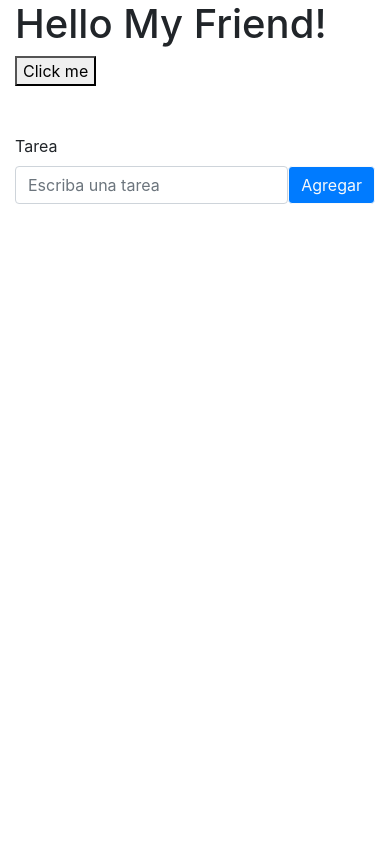
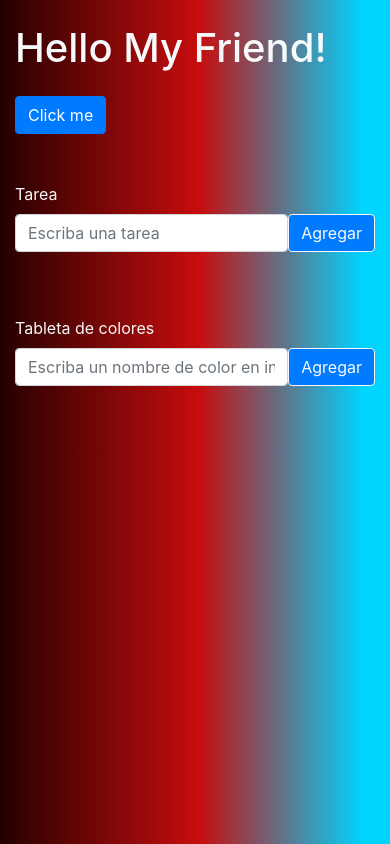
Before and after one commit to GonzaScarlata/ejercicios-react, a React (Create React App) app: page / in a window 390 px wide. Built offline with nearby package versions, Linux system fonts and the light colour scheme.

Commit message:
tableta colores lista

```diff
--- a/src/App.css
+++ b/src/App.css
@@ -1,38 +1,4 @@
-.App {
-  text-align: center;
+body {
+  background: rgb(36,0,0);
+  background: linear-gradient(90deg, rgba(36,0,0,1) 0%, rgba(199,13,13,1) 51%, rgba(0,212,255,1) 93%);
 }
-
-.App-logo {
-  height: 40vmin;
-  pointer-events: none;
-}
-
-@media (prefers-reduced-motion: no-preference) {
-  .App-logo {
-    animation: App-logo-spin infinite 20s linear;
-  }
-}
-
-.App-header {
-  background-color: #282c34;
-  min-height: 100vh;
-  display: flex;
-  flex-direction: column;
-  align-items: center;
-  justify-content: center;
-  font-size: calc(10px + 2vmin);
-  color: white;
-}
-
-.App-link {
-  color: #61dafb;
-}
-
-@keyframes App-logo-spin {
-  from {
-    transform: rotate(0deg);
-  }
-  to {
-    transform: rotate(360deg);
-  }
-}
--- a/src/App.js
+++ b/src/App.js
@@ -2,6 +2,7 @@ import './App.css';
 import Header from './components/Header';
 import TaskForm from './components/TaskForm';
 import "bootstrap/dist/css/bootstrap.min.css";
+import ColorForm from './components/ColorForm';
 
 
 function App() {
@@ -9,6 +10,7 @@ function App() {
     <div>
     <Header name='My Friend' />
     <TaskForm />
+    <ColorForm />
 
     </div>
   );
--- /dev/null
+++ b/src/components/ColorCard.js
@@ -0,0 +1,13 @@
+import React from 'react';
+
+const ColorCard = (props) => {
+
+    const style = {background: props.color, width: "5rem", height: "5rem"};
+    return (
+        <div className="card m-4 rounded-circle" style={style}>
+
+        </div>
+    );
+};
+
+export default ColorCard;
--- /dev/null
+++ b/src/components/ColorForm.js
@@ -0,0 +1,52 @@
+import React, { useEffect, useState } from "react";
+import ColorSection from "./ColorSection";
+
+
+const ColorForm = () => {
+    const colorsFromLS = JSON.parse(localStorage.getItem("colorsArray")) || [];
+    const [colorsArray, setColorsArray] = useState(colorsFromLS);
+    const [color, setColor] = useState("");
+
+    useEffect(() => {
+        localStorage.setItem("colorsArray",JSON.stringify(colorsArray))
+    }, [colorsArray])
+
+    const handleSubmit = (e) => {
+        e.preventDefault();
+        setColorsArray([...colorsArray, color]);
+        setColor("");
+    };
+
+    const handleChange = (e) => {
+        const color = e.target.value;
+        setColor(color);
+    };
+
+    return (
+        <div className="container my-5">
+            <form onSubmit={handleSubmit}>
+                <label className="text-light" for="formGroupExampleInput">
+                    Tableta de colores
+                </label>
+                <div class="form-group d-flex justify-content-between">
+                    <input
+                        type="text"
+                        class="form-control"
+                        placeholder="Escriba un nombre de color en inglés"
+                        onChange={handleChange}
+                        value={color}
+                    />
+                    <button
+                        className="btn btn-outline-light btn-primary"
+                        type="submit"
+                    >
+                        Agregar
+                    </button>
+                </div>
+            </form>
+            <ColorSection colorsArray={colorsArray} />
+        </div>
+    );
+};
+
+export default ColorForm;
--- /dev/null
+++ b/src/components/ColorSection.js
@@ -0,0 +1,14 @@
+import React from 'react';
+import ColorCard from './ColorCard';
+
+const ColorSection = (props) => {
+    return (
+        <div className="d-flex flex-wrap ">
+            {props.colorsArray.map((color, index) => (
+            <ColorCard color={color} key={index}/>
+            ))}
+        </div>
+    );
+};
+
+export default ColorSection;
--- a/src/components/Header.js
+++ b/src/components/Header.js
@@ -6,13 +6,18 @@ const Header = (props) => {
 
     const handleChange = (e) => {
         e.preventDefault();
-        setMsj(" (from changed state)");
+        if (msj === "") {
+            setMsj(" (from changed state)");
+        } else {
+            setMsj("");
+        }
+
     }
 
     return (
         <div className="container">
-            <h1>Hello {props.name}{msj}!</h1>
-            <button onClick={handleChange}>
+            <h1 className="my-4 text-light">Hello {props.name}{msj}!</h1>
+            <button className="btn-primary btn" onClick={handleChange}>
                 Click me
             </button>
         </div>
--- a/src/components/ListItem.js
+++ b/src/components/ListItem.js
@@ -3,8 +3,13 @@ import React from 'react';
 const ListItem = (props) => {
     return (
         <div className="container">
-            <li class="list-group-item d-flex justify-content-between">{props.value}</li>
-            <button className="btn btn-danger" onClick={() => props.deleteTask(props.taskId)}>Borrar</button>
+            <li class="list-group-item d-flex justify-content-between">
+                {props.value}
+                <button className="btn btn-danger" onClick={() => props.deleteTask(props.taskId)}>
+                    Borrar
+                </button>
+            </li>
+
         </div>
     );
 };
--- a/src/components/TaskForm.js
+++ b/src/components/TaskForm.js
@@ -1,10 +1,16 @@
-import React, { useState } from 'react';
+import React, { useEffect, useState } from 'react';
 import TasksList from './TasksList';
 
 
 const TaskForm = () => {
+    let localeStorageTasks = JSON.parse(localStorage.getItem("arrayTasks")) || [];
     const [task, setTask] = useState({task:"", id:""});
-    const [arrayTasks, setArrayTasks] = useState([]);
+    const [arrayTasks, setArrayTasks] = useState(localeStorageTasks);
+
+    useEffect(() => {
+        let tasksToSave = JSON.stringify(arrayTasks);
+        localStorage.setItem("arrayTasks", tasksToSave);
+    }, [arrayTasks])
 
     const handleSubmit = (e) => {
         e.preventDefault();
@@ -29,13 +35,14 @@ const TaskForm = () => {
     return (
         <div className="container my-5">
             <form onSubmit={handleSubmit}>
-                <label for="formGroupExampleInput">Tarea</label>
+                <label className="text-light" for="formGroupExampleInput">Tarea</label>
                 <div class="form-group d-flex justify-content-between">
                     <input
                         type="text"
                         class="form-control"
                         placeholder="Escriba una tarea"
                         onChange={handleChange}
+                        value={task.task}
                     />
                     <button className="btn btn-outline-light btn-primary" type="submit">
                             Agregar
--- a/src/components/TasksList.js
+++ b/src/components/TasksList.js
@@ -9,6 +9,7 @@ const TasksList = (props) => {
                     <ListItem
                         value={value.task}
                         taskId={value.id}
+                        key={value.id}
                         index={index}
                         deleteTask={props.deleteTask}/>
                 ))}
```
